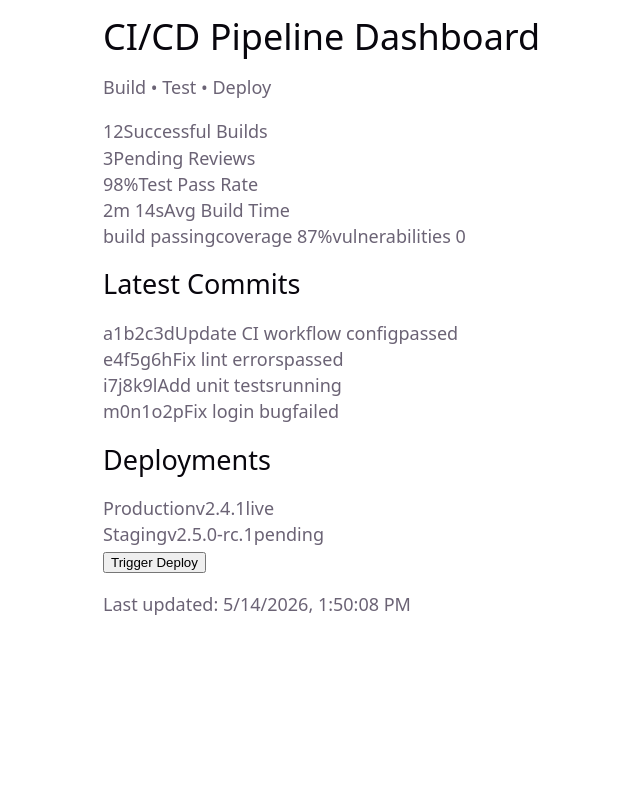
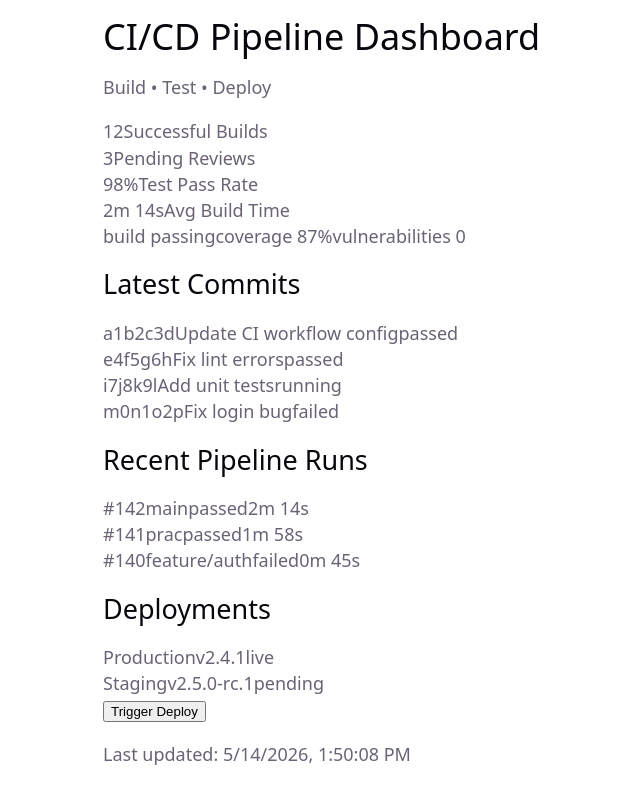
Before and after one commit to vinayak-pol003/CI-CD-PRAC, a React (Vite) app: page / in a window 1280 px wide. Shown: the top 804 px of the page, without its empty margins (87-727 px from the left). Built offline with nearby package versions, Linux system fonts and the light colour scheme.

Commit message:
Add recent pipeline runs section

```diff
--- a/src/App.css
+++ b/src/App.css
@@ -127,6 +127,35 @@ header p {
   color: #dc2626;
 }
 
+.run {
+  display: flex;
+  align-items: center;
+  gap: 12px;
+  padding: 12px 16px;
+  border: 1px solid var(--border);
+  border-radius: 8px;
+  margin-bottom: 8px;
+  font-size: 15px;
+}
+
+.run-id {
+  font-family: var(--mono);
+  color: var(--accent);
+  min-width: 50px;
+}
+
+.branch {
+  flex: 1;
+  font-family: var(--mono);
+  color: var(--text-h);
+}
+
+.time {
+  font-family: var(--mono);
+  font-size: 13px;
+  color: var(--text);
+}
+
 .deploy {
   display: flex;
   align-items: center;
--- a/src/App.jsx
+++ b/src/App.jsx
@@ -52,6 +52,27 @@ function App() {
         </div>
       </div>
       <div className="section">
+        <h2>Recent Pipeline Runs</h2>
+        <div className="run">
+          <span className="run-id">#142</span>
+          <span className="branch">main</span>
+          <span className="status green">passed</span>
+          <span className="time">2m 14s</span>
+        </div>
+        <div className="run">
+          <span className="run-id">#141</span>
+          <span className="branch">prac</span>
+          <span className="status green">passed</span>
+          <span className="time">1m 58s</span>
+        </div>
+        <div className="run">
+          <span className="run-id">#140</span>
+          <span className="branch">feature/auth</span>
+          <span className="status red">failed</span>
+          <span className="time">0m 45s</span>
+        </div>
+      </div>
+      <div className="section">
         <h2>Deployments</h2>
         <div className="deploy">
           <span className="env">Production</span>
```
